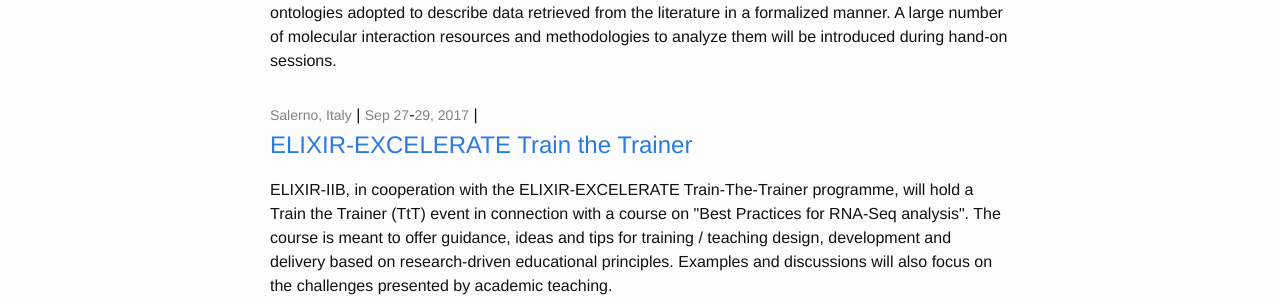
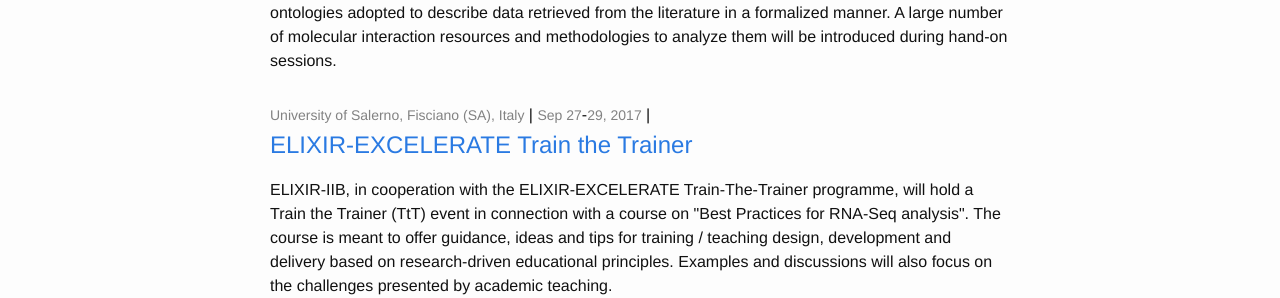
Before and after one commit to ELIXIR-IIB-training/website, a Jekyll site: the page built from courses/index.html, in a window 1280 px wide and 900 px high. Shown: the part 420-718 px from the top of the window. Built offline with Jekyll 4.4.1, drawn with Linux system fonts in a browser that asks for light colours.

Commit message:
Update 2017-09-27-train-the-trainer-salerno.md

```diff
--- a/_posts/2017-09-27-train-the-trainer-salerno.md
+++ b/_posts/2017-09-27-train-the-trainer-salerno.md
@@ -3,7 +3,7 @@ layout: post
 title:  "ELIXIR-EXCELERATE Train the Trainer"
 date_start:   2017-09-27
 date_end:   2017-09-29
-venue: Salerno, Italy
+venue: University of Salerno, Fisciano (SA), Italy
 description: ELIXIR-IIB, in cooperation with the ELIXIR-EXCELERATE Train-The-Trainer programme, will hold a Train the Trainer (TtT) event in connection with a course on "Best Practices for RNA-Seq analysis". The course is meant to offer guidance, ideas and tips for training / teaching design, development and delivery based on research-driven educational principles. Examples and discussions will also focus on the challenges presented by academic teaching.
 
 ---
```
